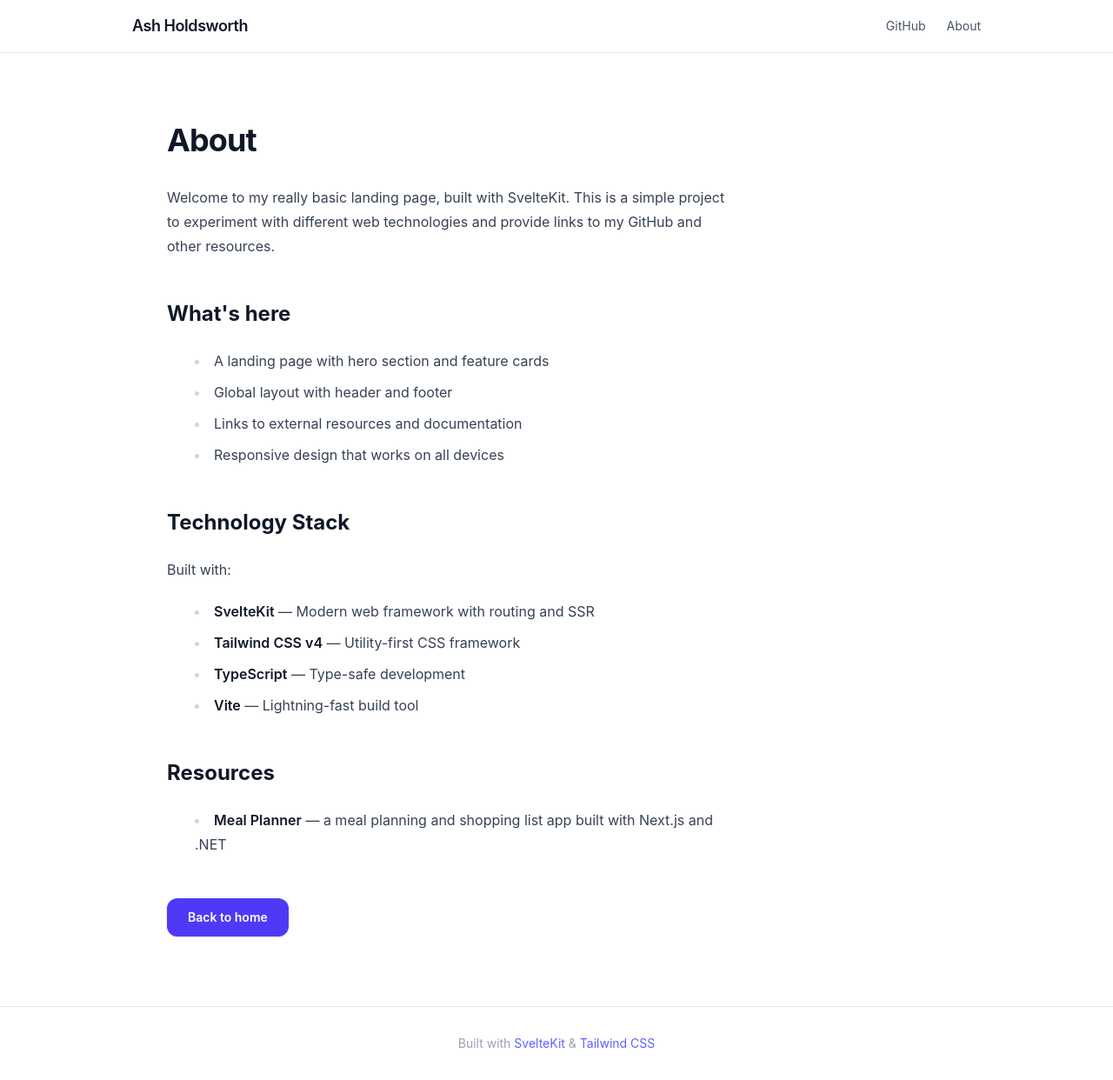
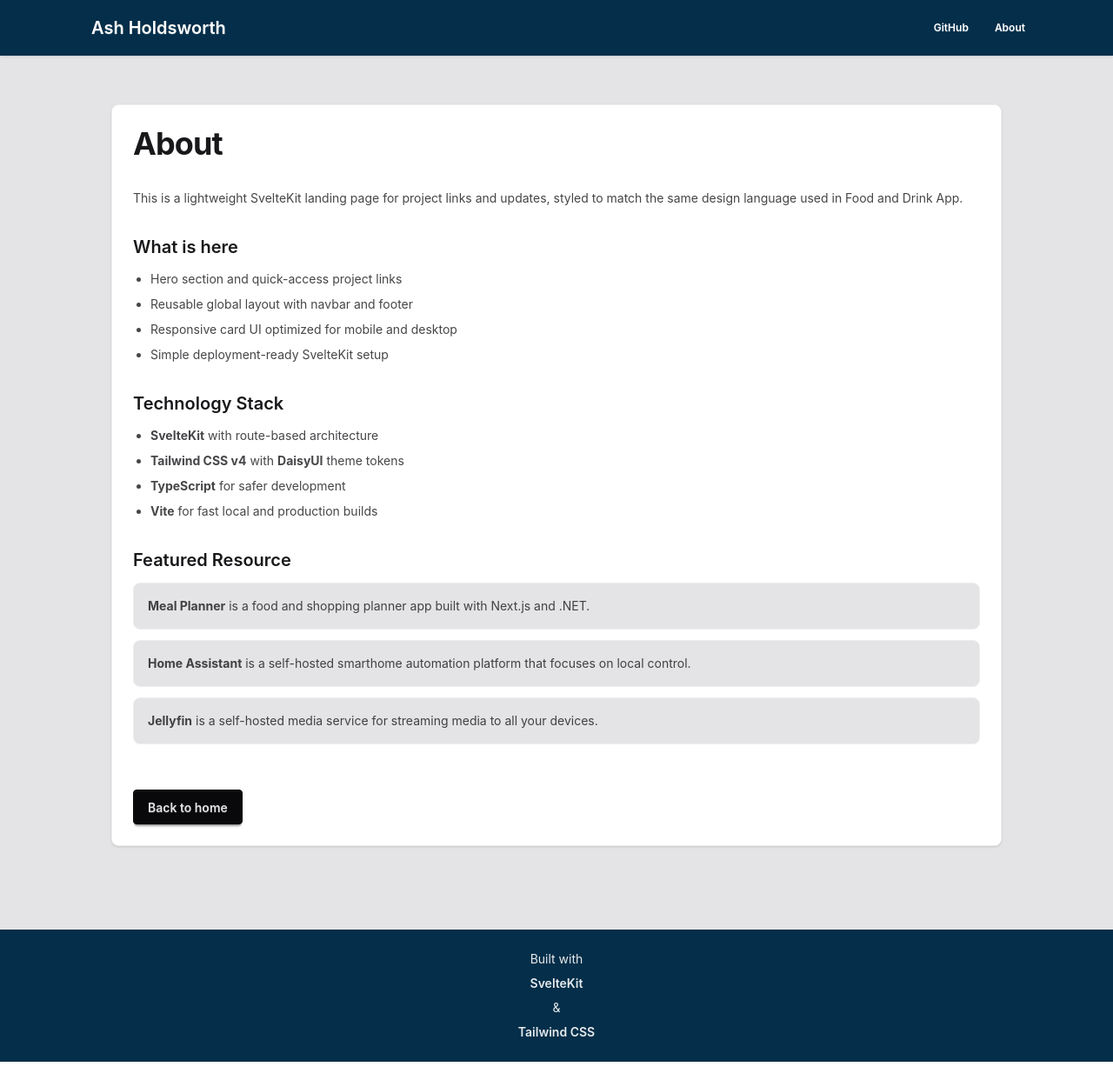
Before and after one commit to AshHoldsworth/landing-page, a SvelteKit app: page /about in a window 1280 px wide. Shown: the whole page at 87% size. After the commit the page ends 1221 px from the top, so only its background shows below. Built offline with nearby package versions, Linux system fonts and the light colour scheme.

Commit message:
update style

```diff
--- a/package.json
+++ b/package.json
@@ -26,6 +26,7 @@
 		"@tailwindcss/vite": "^4.2.2",
 		"@types/node": "^22",
 		"@vitest/browser-playwright": "^4.1.3",
+		"daisyui": "^5.5.20",
 		"eslint": "^10.2.0",
 		"eslint-config-prettier": "^10.1.8",
 		"eslint-plugin-svelte": "^3.17.0",
--- a/src/app.html
+++ b/src/app.html
@@ -1,12 +1,12 @@
 <!doctype html>
-<html lang="en">
+<html lang="en" data-theme="light">
 	<head>
 		<meta charset="utf-8" />
 		<meta name="viewport" content="width=device-width, initial-scale=1" />
 		<meta name="text-scale" content="scale" />
 		%sveltekit.head%
 	</head>
-	<body data-sveltekit-preload-data="hover">
+	<body data-sveltekit-preload-data="hover" class="bg-neutral-content">
 		<div style="display: contents">%sveltekit.body%</div>
 	</body>
 </html>
--- a/src/routes/+layout.svelte
+++ b/src/routes/+layout.svelte
@@ -7,43 +7,44 @@
 
 <svelte:head><link rel="icon" href={favicon} /></svelte:head>
 
-<!-- Nav -->
-<header class="sticky top-0 z-10 border-b border-gray-200 bg-white/80 backdrop-blur">
-  <div class="mx-auto flex max-w-5xl items-center justify-between px-6 py-4">
-    <a href="/" class="text-lg font-semibold tracking-tight text-gray-900">Ash Holdsworth</a>
-    <nav class="flex gap-6 text-sm text-gray-600">
+<header class="navbar sticky top-0 z-20 bg-info-content text-base-100 shadow-sm">
+  <div class="mx-auto flex w-full max-w-6xl items-center justify-between px-4 sm:px-6">
+    <a href="/" class="btn btn-ghost text-xl normal-case">Ash Holdsworth</a>
+    <nav class="menu menu-horizontal gap-1 px-0 text-sm">
       <a
         href="https://github.com/AshHoldsworth"
         target="_blank"
         rel="noopener noreferrer"
-        class="transition-colors hover:text-gray-900"
+        class="btn btn-ghost btn-sm"
       >
         GitHub
       </a>
-      <a href="/about" class="transition-colors hover:text-gray-900"> About </a>
+      <a href="/about" class="btn btn-ghost btn-sm">About</a>
     </nav>
   </div>
 </header>
 
-<main>
+<main class="min-h-screen bg-neutral-content pb-10">
   {@render children()}
 </main>
 
-<!-- Footer -->
-<footer class="border-t border-gray-200 px-6 py-8 text-center text-sm text-gray-400">
-  <p>
-    Built with <a
+<footer class="footer footer-center bg-info-content p-6 text-base-100">
+  <p class="text-sm opacity-90">
+    Built with
+    <a
       href="https://svelte.dev"
       target="_blank"
       rel="noopener noreferrer"
-      class="text-indigo-500 hover:underline">SvelteKit</a
+      class="link link-hover font-semibold"
+      >SvelteKit</a
     >
     &amp;
     <a
       href="https://tailwindcss.com"
       target="_blank"
       rel="noopener noreferrer"
-      class="text-indigo-500 hover:underline">Tailwind CSS</a
+      class="link link-hover font-semibold"
+      >Tailwind CSS</a
     >
   </p>
 </footer>
--- a/src/routes/+page.svelte
+++ b/src/routes/+page.svelte
@@ -36,44 +36,55 @@
     ];
 </script>
 
-<!-- Hero -->
-<section class="bg-linear-to-b from-indigo-50 to-white px-6 py-24 text-center">
-  <div class="mx-auto max-w-2xl">
-    <h1 class="text-5xl font-extrabold tracking-tight text-gray-900 sm:text-6xl">
-      Welcome to<br /><span class="text-indigo-600">Ash Holdsworth</span>
+<section class="px-4 pt-8 sm:px-6 sm:pt-12">
+  <div class="hero rounded-2xl border border-base-300 bg-base-100 shadow-sm">
+    <div class="hero-content py-14 text-center">
+      <div class="max-w-2xl">
+        <h1 class="text-4xl font-bold leading-tight sm:text-6xl">
+          Welcome to<br /><span class="text-primary">Ash Holdsworth</span>
         </h1>
-    <div class="mt-10 flex flex-wrap justify-center gap-4">
+        <p class="mt-5 text-base-content/70">
+          Quick links to projects, experiments, and what is coming next.
+        </p>
+        <div class="mt-8 flex flex-wrap justify-center gap-3">
           <a
             href="https://github.com/AshHoldsworth"
             target="_blank"
             rel="noopener noreferrer"
-        class="rounded-xl border border-gray-300 bg-white px-6 py-3 text-sm font-semibold text-gray-700 shadow-sm transition-colors hover:bg-gray-50"
+            class="btn btn-neutral"
           >
             View on GitHub
           </a>
+          <a href="/about" class="btn btn-outline">About this site</a>
+        </div>
+      </div>
     </div>
   </div>
 </section>
 
-<!-- Feature cards -->
-<section id="features" class="px-6 py-20">
-  <div class="mx-auto max-w-5xl">
-    <h2 class="mb-12 text-center text-3xl font-bold text-gray-900">Explore...</h2>
-    <div class="grid gap-6 sm:grid-cols-2 lg:grid-cols-4">
+<section id="features" class="px-4 py-12 sm:px-6 sm:py-16">
+  <div class="mx-auto max-w-6xl">
+    <div class="mb-8 flex items-center justify-between gap-4">
+      <h2 class="text-2xl font-bold sm:text-3xl">Explore</h2>
+      <span class="badge badge-outline">{links.length} Links</span>
+    </div>
+    <div class="grid gap-4 sm:grid-cols-2 xl:grid-cols-4">
       {#each links as link (link.title)}
         <a
           href={link.href}
           target="_blank"
           rel="noopener noreferrer"
-          class="group flex flex-col rounded-2xl border border-gray-200 bg-white p-6 shadow-sm transition hover:border-indigo-300 hover:shadow-md"
+          class="card border border-base-300 bg-base-100 shadow-sm transition-all hover:-translate-y-1 hover:shadow-lg"
         >
-          <h3
-            class="mb-2 font-semibold text-gray-900 transition-colors group-hover:text-indigo-600"
-          >
-            {link.title}
-          </h3>
-          <p class="flex-1 text-sm leading-relaxed text-gray-500">{link.description}</p>
-          <span class="mt-4 text-sm font-medium text-indigo-600">{link.label}</span>
+          <div class="card-body gap-3">
+            <h3 class="card-title text-lg">{link.title}</h3>
+            <p class="text-sm text-base-content/70">{link.description}</p>
+            {#if link.label}
+              <div class="card-actions mt-2">
+                <span class="btn btn-sm btn-soft btn-primary">{link.label}</span>
+              </div>
+            {/if}
+          </div>
         </a>
       {/each}
     </div>
--- a/src/routes/about/+page.svelte
+++ b/src/routes/about/+page.svelte
@@ -1,47 +1,54 @@
-<section class="px-6 py-20">
-  <div class="mx-auto max-w-4xl">
-    <h1 class="mb-8 text-4xl font-bold tracking-tight text-gray-900">About</h1>
+<section class="px-4 py-10 sm:px-6 sm:py-14">
+  <div class="mx-auto max-w-5xl">
+    <div class="card border border-base-300 bg-base-100 shadow-sm">
+      <div class="card-body gap-7 sm:gap-8">
+        <div class="flex items-start justify-between gap-4">
+          <h1 class="text-3xl font-bold tracking-tight sm:text-4xl">About</h1>
+        </div>
 
-    <div class="prose space-y-6 text-gray-700 prose-indigo">
-      <p>
-        Welcome to my really basic landing page, built with SvelteKit. This is a simple project to
-        experiment with different web technologies and provide links to my GitHub and other
-        resources.
-      </p>
+        <p class="text-base-content/80">
+          This is a lightweight SvelteKit landing page for project links and updates, styled to
+          match the same design language used in Food and Drink App.
+        </p>
 
-      <h2 class="mt-12 text-2xl font-bold text-gray-900">What's here</h2>
-      <ul class="list-inside list-disc space-y-2">
-        <li>A landing page with hero section and feature cards</li>
-        <li>Global layout with header and footer</li>
-        <li>Links to external resources and documentation</li>
-        <li>Responsive design that works on all devices</li>
-      </ul>
+        <div>
+          <h2 class="mb-3 text-xl font-semibold">What is here</h2>
+          <ul class="list-disc space-y-2 pl-5 text-base-content/80">
+            <li>Hero section and quick-access project links</li>
+            <li>Reusable global layout with navbar and footer</li>
+            <li>Responsive card UI optimized for mobile and desktop</li>
+            <li>Simple deployment-ready SvelteKit setup</li>
+          </ul>
+        </div>
 
-      <h2 class="mt-12 text-2xl font-bold text-gray-900">Technology Stack</h2>
-      <p>Built with:</p>
-      <ul class="list-inside list-disc space-y-2">
-        <li><strong>SvelteKit</strong> — Modern web framework with routing and SSR</li>
-        <li><strong>Tailwind CSS v4</strong> — Utility-first CSS framework</li>
-        <li><strong>TypeScript</strong> — Type-safe development</li>
-        <li><strong>Vite</strong> — Lightning-fast build tool</li>
-      </ul>
+        <div>
+          <h2 class="mb-3 text-xl font-semibold">Technology Stack</h2>
+          <ul class="list-disc space-y-2 pl-5 text-base-content/80">
+            <li><strong>SvelteKit</strong> with route-based architecture</li>
+            <li><strong>Tailwind CSS v4</strong> with <strong>DaisyUI</strong> theme tokens</li>
+            <li><strong>TypeScript</strong> for safer development</li>
+            <li><strong>Vite</strong> for fast local and production builds</li>
+          </ul>
+        </div>
 
-      <h2 class="mt-12 text-2xl font-bold text-gray-900">Resources</h2>
-      <ul class="list-inside list-disc space-y-2">
-        <li>
-          <strong>Meal Planner</strong> — a meal planning and shopping list app built with Next.js and
-          .NET
-        </li>
-      </ul>
-    </div>
+        <div>
+          <h2 class="mb-3 text-xl font-semibold">Featured Resource</h2>
+          <div class="mb-3 rounded-box border border-base-300 bg-neutral-content p-4 text-sm text-base-content/80">
+            <strong>Meal Planner</strong> is a food and shopping planner app built with Next.js and
+            .NET.
+          </div>
+          <div class="mb-3 rounded-box border border-base-300 bg-neutral-content p-4 text-sm text-base-content/80">
+            <strong>Home Assistant</strong> is a self-hosted smarthome automation platform that focuses on local control.
+          </div>
+          <div class="mb-3 rounded-box border border-base-300 bg-neutral-content p-4 text-sm text-base-content/80">
+            <strong>Jellyfin</strong> is a self-hosted media service for streaming media to all your devices.
+          </div>
+        </div>
 
-    <div class="mt-12 flex gap-4">
-      <a
-        href="/"
-        class="rounded-xl bg-indigo-600 px-6 py-3 text-sm font-semibold text-white shadow-sm transition-colors hover:bg-indigo-500"
-      >
-        Back to home
-      </a>
+        <div class="card-actions pt-2">
+          <a href="/" class="btn btn-neutral">Back to home</a>
+        </div>
+      </div>
     </div>
   </div>
 </section>
--- a/src/routes/layout.css
+++ b/src/routes/layout.css
@@ -1,2 +1,7 @@
 @import 'tailwindcss';
 @plugin '@tailwindcss/typography';
+@plugin "daisyui/index.js";
+
+body {
+	overflow-x: hidden;
+}
```
Also changed, not shown: 1 other file (tests, documents, lock files or other folders). Lines whose indentation alone changed are shown as unchanged.
